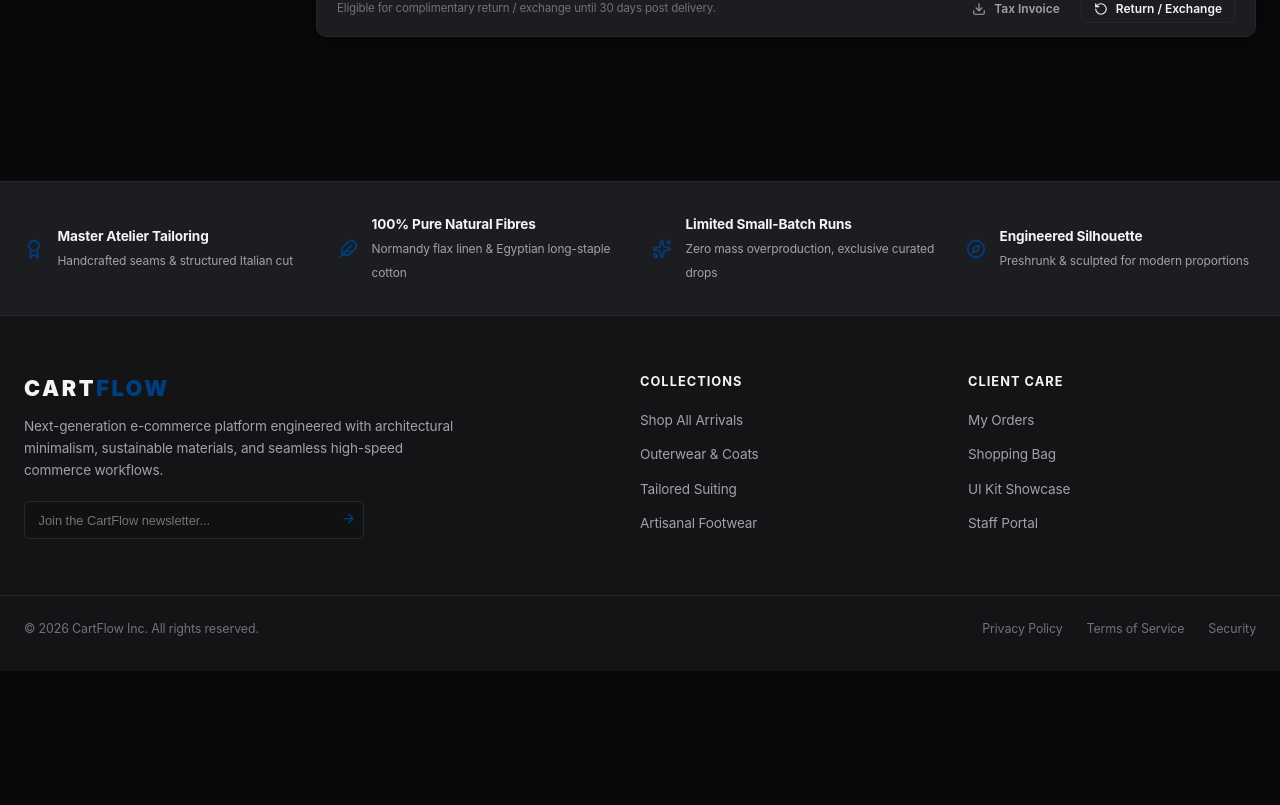
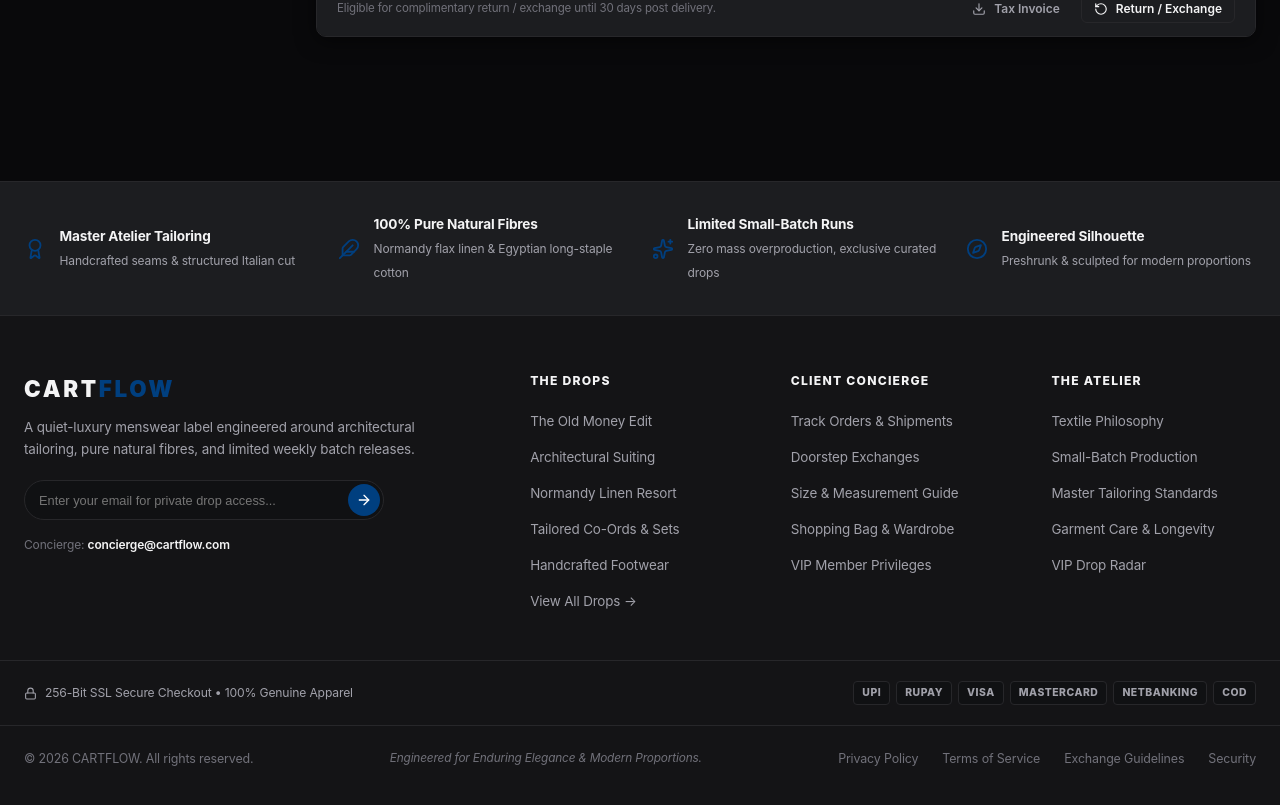
Before and after one commit to ER-DipanshuSaini/cart_flow-advance_ecom, a React (Vite) app in the folder frontend/cart_flow_fe/: page /account in a window 1280 px wide. Shown: the part 1609-2414 px from the top of the page. Before the commit the page ends 2280 px from the top, so only its background shows below. Built offline with nearby package versions, Linux system fonts and the light colour scheme.

Commit message:
footer section enhance

```diff
--- a/frontend/cart_flow_fe/src/layouts/Footer.jsx
+++ b/frontend/cart_flow_fe/src/layouts/Footer.jsx
@@ -1,37 +1,49 @@
-import React from 'react';
+import React, { useState } from 'react';
 import { Link } from 'react-router-dom';
-import { Award, Feather, Sparkles, Compass, ArrowRight } from 'lucide-react';
+import { Award, Feather, Sparkles, Compass, ArrowRight, Check, Lock } from 'lucide-react';
 import './Storefront.css';
 
 export function Footer() {
+  const [subscribed, setSubscribed] = useState(false);
+  const [email, setEmail] = useState('');
+
+  const handleSubscribe = (e) => {
+    e.preventDefault();
+    if (email.trim()) {
+      setSubscribed(true);
+      setTimeout(() => setSubscribed(false), 4000);
+      setEmail('');
+    }
+  };
+
   return (
     <footer className="cf-store-footer">
       {/* Brand Craftsmanship & Garment Pillars Strip */}
       <div className="cf-footer-perks-strip">
         <div className="cf-store-container cf-perks-row">
           <div className="cf-perk-block">
-            <Award size={20} className="cf-perk-icon" />
+            <Award size={22} className="cf-perk-icon" />
             <div>
               <span className="cf-perk-heading">Master Atelier Tailoring</span>
               <span className="cf-perk-sub">Handcrafted seams & structured Italian cut</span>
             </div>
           </div>
           <div className="cf-perk-block">
-            <Feather size={20} className="cf-perk-icon" />
+            <Feather size={22} className="cf-perk-icon" />
             <div>
               <span className="cf-perk-heading">100% Pure Natural Fibres</span>
               <span className="cf-perk-sub">Normandy flax linen & Egyptian long-staple cotton</span>
             </div>
           </div>
           <div className="cf-perk-block">
-            <Sparkles size={20} className="cf-perk-icon" />
+            <Sparkles size={22} className="cf-perk-icon" />
             <div>
               <span className="cf-perk-heading">Limited Small-Batch Runs</span>
               <span className="cf-perk-sub">Zero mass overproduction, exclusive curated drops</span>
             </div>
           </div>
           <div className="cf-perk-block">
-            <Compass size={20} className="cf-perk-icon" />
+            <Compass size={22} className="cf-perk-icon" />
             <div>
               <span className="cf-perk-heading">Engineered Silhouette</span>
               <span className="cf-perk-sub">Preshrunk & sculpted for modern proportions</span>
@@ -40,47 +52,102 @@ export function Footer() {
         </div>
       </div>
 
-      {/* Main Footer Links */}
+      {/* Main Luxury Footer Content Grid (4 Balanced Columns) */}
       <div className="cf-store-container cf-footer-content-grid">
+        {/* Col 1: Brand Atelier & Newsletter */}
         <div className="cf-footer-brand-col">
-          <h3 className="cf-footer-brand-title">CART<span>FLOW</span></h3>
+          <Link to="/" className="cf-footer-brand-title">
+            CART<span>FLOW</span>
+          </Link>
           <p className="cf-footer-brand-desc">
-            Next-generation e-commerce platform engineered with architectural minimalism, sustainable materials, and seamless high-speed commerce workflows.
+            A quiet-luxury menswear label engineered around architectural tailoring, pure natural fibres, and limited weekly batch releases.
           </p>
-          <div className="cf-footer-newsletter-wrap">
-            <input type="email" placeholder="Join the CartFlow newsletter..." />
-            <button type="button" aria-label="Subscribe">
-              <ArrowRight size={15} />
+
+          <form onSubmit={handleSubscribe} className="cf-footer-newsletter-wrap">
+            <input
+              type="email"
+              required
+              placeholder="Enter your email for private drop access..."
+              value={email}
+              onChange={(e) => setEmail(e.target.value)}
+            />
+            <button type="submit" aria-label="Subscribe to newsletter">
+              {subscribed ? <Check size={16} /> : <ArrowRight size={16} />}
             </button>
+          </form>
+          {subscribed && (
+            <span className="cf-footer-subscribed-notice">
+              You are on the VIP Radar. Check your inbox!
+            </span>
+          )}
+
+          <div className="cf-footer-concierge-hint">
+            <span>Concierge:</span> <strong>concierge@cartflow.com</strong>
           </div>
         </div>
 
+        {/* Col 2: Collections & Drops */}
         <div className="cf-footer-links-col">
-          <h5>Collections</h5>
+          <h5>The Drops</h5>
           <ul>
-            <li><Link to="/shop">Shop All Arrivals</Link></li>
-            <li><Link to="/shop?cat=Outerwear">Outerwear & Coats</Link></li>
-            <li><Link to="/shop?cat=Tailored">Tailored Suiting</Link></li>
-            <li><Link to="/shop?cat=Footwear">Artisanal Footwear</Link></li>
+            <li><Link to="/shop?cat=Old Money">The Old Money Edit</Link></li>
+            <li><Link to="/shop?cat=Formal & Suiting">Architectural Suiting</Link></li>
+            <li><Link to="/shop?cat=Linen & Resort">Normandy Linen Resort</Link></li>
+            <li><Link to="/shop?cat=Co-Ords">Tailored Co-Ords & Sets</Link></li>
+            <li><Link to="/shop?cat=Footwear">Handcrafted Footwear</Link></li>
+            <li><Link to="/shop">View All Drops &rarr;</Link></li>
           </ul>
         </div>
 
+        {/* Col 3: Client Concierge */}
         <div className="cf-footer-links-col">
-          <h5>Client Care</h5>
+          <h5>Client Concierge</h5>
           <ul>
-            <li><Link to="/account">My Orders</Link></li>
-            <li><Link to="/cart">Shopping Bag</Link></li>
-            <li><Link to="/components">UI Kit Showcase</Link></li>
-            <li><Link to="/admin-portal">Staff Portal</Link></li>
+            <li><Link to="/account">Track Orders & Shipments</Link></li>
+            <li><Link to="/account">Doorstep Exchanges</Link></li>
+            <li><Link to="/account">Size & Measurement Guide</Link></li>
+            <li><Link to="/cart">Shopping Bag & Wardrobe</Link></li>
+            <li><Link to="/account">VIP Member Privileges</Link></li>
+          </ul>
+        </div>
+
+        {/* Col 4: The House & Philosophy */}
+        <div className="cf-footer-links-col">
+          <h5>The Atelier</h5>
+          <ul>
+            <li><Link to="/shop">Textile Philosophy</Link></li>
+            <li><Link to="/shop">Small-Batch Production</Link></li>
+            <li><Link to="/shop">Master Tailoring Standards</Link></li>
+            <li><Link to="/shop">Garment Care & Longevity</Link></li>
+            <li><Link to="/account">VIP Drop Radar</Link></li>
           </ul>
         </div>
       </div>
 
+      {/* Payment & Security Trust Strip */}
+      <div className="cf-store-container cf-footer-trust-strip">
+        <div className="cf-trust-left">
+          <Lock size={13} />
+          <span>256-Bit SSL Secure Checkout • 100% Genuine Apparel</span>
+        </div>
+        <div className="cf-trust-badges">
+          <span className="cf-payment-pill">UPI</span>
+          <span className="cf-payment-pill">RUPAY</span>
+          <span className="cf-payment-pill">VISA</span>
+          <span className="cf-payment-pill">MASTERCARD</span>
+          <span className="cf-payment-pill">NETBANKING</span>
+          <span className="cf-payment-pill">COD</span>
+        </div>
+      </div>
+
+      {/* Footer Bottom Legal Bar */}
       <div className="cf-store-container cf-footer-bottom-bar">
-        <span>© 2026 CartFlow Inc. All rights reserved.</span>
+        <span>© 2026 CARTFLOW. All rights reserved.</span>
+        <span className="cf-footer-mantra">Engineered for Enduring Elegance & Modern Proportions.</span>
         <div className="cf-bottom-legal-links">
           <span>Privacy Policy</span>
           <span>Terms of Service</span>
+          <span>Exchange Guidelines</span>
           <span>Security</span>
         </div>
       </div>
--- a/frontend/cart_flow_fe/src/layouts/Storefront.css
+++ b/frontend/cart_flow_fe/src/layouts/Storefront.css
@@ -819,21 +819,30 @@
   grid-template-columns: 1fr;
   gap: 2.5rem;
   padding-top: 3.5rem;
-  padding-bottom: 3.5rem;
+  padding-bottom: 3rem;
 }
 
-@media (min-width: 768px) {
+@media (min-width: 640px) {
   .cf-footer-content-grid {
-    grid-template-columns: 2fr 1fr 1fr;
+    grid-template-columns: repeat(2, 1fr);
+  }
+}
+
+@media (min-width: 960px) {
+  .cf-footer-content-grid {
+    grid-template-columns: 2.2fr 1fr 1fr 1fr;
+    gap: 3.5rem;
   }
 }
 
 .cf-footer-brand-title {
-  font-size: 1.35rem;
+  font-size: 1.4rem;
   font-weight: 900;
   letter-spacing: 0.12em;
   margin-bottom: 0.75rem;
   color: var(--cf-text-main);
+  text-decoration: none;
+  display: inline-block;
 }
 
 .cf-footer-brand-title span {
@@ -841,47 +850,85 @@
 }
 
 .cf-footer-brand-desc {
-  font-size: 0.85rem;
+  font-size: 0.84rem;
   color: var(--cf-text-muted);
   line-height: 1.6;
-  max-width: 440px;
+  max-width: 420px;
   margin-bottom: 1.25rem;
 }
 
 .cf-footer-newsletter-wrap {
   display: flex;
-  max-width: 340px;
+  max-width: 360px;
   position: relative;
 }
 
 .cf-footer-newsletter-wrap input {
   width: 100%;
-  padding: 0.65rem 2.5rem 0.65rem 0.85rem;
+  height: 40px;
+  padding: 0 44px 0 14px;
   background-color: var(--cf-bg-input);
   border: 1px solid var(--cf-border-subtle);
-  border-radius: var(--cf-radius-md);
+  border-radius: var(--cf-radius-pill);
   font-size: 0.8rem;
   color: var(--cf-text-main);
   outline: none;
+  transition: all 0.2s ease;
+}
+
+.cf-footer-newsletter-wrap input:focus {
+  border-color: var(--cf-accent-primary);
+  box-shadow: 0 0 0 2px var(--cf-accent-primary-glow);
 }
 
 .cf-footer-newsletter-wrap button {
   position: absolute;
-  right: 0.5rem;
+  right: 4px;
   top: 50%;
   transform: translateY(-50%);
-  background: transparent;
+  width: 32px;
+  height: 32px;
+  border-radius: 50%;
+  background: var(--cf-accent-primary);
   border: none;
-  color: var(--cf-accent-primary);
+  color: #ffffff;
+  display: flex;
+  align-items: center;
+  justify-content: center;
   cursor: pointer;
+  transition: all 0.2s ease;
+}
+
+.cf-footer-newsletter-wrap button:hover {
+  opacity: 0.9;
+  transform: translateY(-50%) scale(1.05);
+}
+
+.cf-footer-subscribed-notice {
+  display: block;
+  font-size: 0.74rem;
+  font-weight: 600;
+  color: var(--cf-accent-success);
+  margin-top: 6px;
+}
+
+.cf-footer-concierge-hint {
+  font-size: 0.75rem;
+  color: var(--cf-text-dim);
+  margin-top: 1rem;
+}
+
+.cf-footer-concierge-hint strong {
+  color: var(--cf-text-main);
+  font-weight: 600;
 }
 
 .cf-footer-links-col h5 {
-  font-size: 0.8rem;
-  font-weight: 700;
+  font-size: 0.76rem;
+  font-weight: 800;
   text-transform: uppercase;
-  letter-spacing: 0.08em;
-  margin-bottom: 1rem;
+  letter-spacing: 0.1em;
+  margin-bottom: 1.15rem;
   color: var(--cf-text-main);
 }
 
@@ -889,26 +936,66 @@
   list-style: none;
   display: flex;
   flex-direction: column;
-  gap: 0.65rem;
+  gap: 0.75rem;
   padding: 0;
   margin: 0;
 }
 
 .cf-footer-links-col ul a {
-  font-size: 0.85rem;
+  font-size: 0.84rem;
   color: var(--cf-text-muted);
   text-decoration: none;
-  transition: color var(--cf-transition);
+  transition: all var(--cf-transition);
+  display: inline-block;
 }
 
 .cf-footer-links-col ul a:hover {
   color: var(--cf-accent-primary);
+  transform: translateX(3px);
+}
+
+/* Payment & Security Trust Strip */
+.cf-footer-trust-strip {
+  border-top: 1px solid var(--cf-border-subtle);
+  padding: 1.25rem 1.5rem;
+  display: flex;
+  flex-wrap: wrap;
+  align-items: center;
+  justify-content: space-between;
+  gap: 1rem;
+  font-size: 0.76rem;
+  color: var(--cf-text-muted);
+}
+
+.cf-trust-left {
+  display: flex;
+  align-items: center;
+  gap: 8px;
+  color: var(--cf-text-muted);
+}
+
+.cf-trust-badges {
+  display: flex;
+  flex-wrap: wrap;
+  align-items: center;
+  gap: 6px;
+}
+
+.cf-payment-pill {
+  padding: 3px 8px;
+  border-radius: 4px;
+  border: 1px solid var(--cf-border-subtle);
+  background-color: var(--cf-bg-input);
+  font-size: 0.65rem;
+  font-weight: 800;
+  letter-spacing: 0.05em;
+  color: var(--cf-text-muted);
 }
 
 .cf-footer-bottom-bar {
   border-top: 1px solid var(--cf-border-subtle);
   padding-top: 1.5rem;
-  padding-bottom: 2rem;
+  padding-bottom: 2.25rem;
   display: flex;
   flex-direction: column;
   gap: 1rem;
@@ -918,13 +1005,29 @@
   color: var(--cf-text-dim);
 }
 
-@media (min-width: 640px) {
+@media (min-width: 900px) {
   .cf-footer-bottom-bar {
     flex-direction: row;
   }
 }
 
+.cf-footer-mantra {
+  font-size: 0.74rem;
+  font-style: italic;
+  color: var(--cf-text-dim);
+}
+
 .cf-bottom-legal-links {
   display: flex;
   gap: 1.5rem;
+  flex-wrap: wrap;
 }
+
+.cf-bottom-legal-links span {
+  cursor: pointer;
+  transition: color var(--cf-transition);
+}
+
+.cf-bottom-legal-links span:hover {
+  color: var(--cf-text-main);
+}
```
